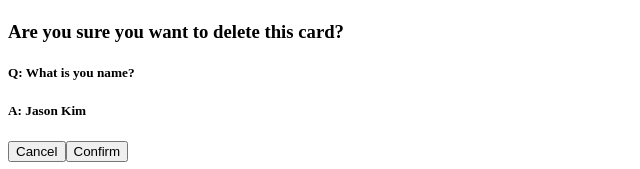
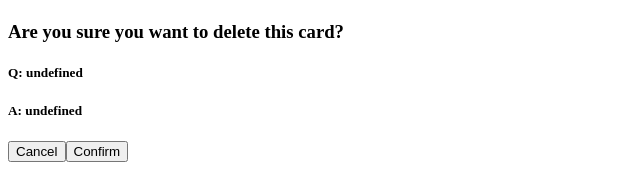
Before and after one commit to jasonkim-jk/react-flash-cards-pt, a React app: page / in a window 1280 px wide. Shown: the part 129-298 px from the top of the page, without its empty margins (0-640 px from the left). Built offline with nearby package versions, Linux system fonts and the light colour scheme; the HTML template or start-up script is replaced by a standard one.

Commit message:
added confirm method - when user click popup's confirm button, deleteCard method of App component is called - when user clicks trash button, the selected card is saved in state

```diff
--- a/src/components/app.jsx
+++ b/src/components/app.jsx
@@ -24,7 +24,7 @@ export default class App extends React.Component {
       case 'review-cards':
         return <ReviewCards activeCard={this.state.activeCard} setActive={this.setActiveCard}/>
       case 'view-cards':
-        return <ViewCards cards={this.state.cards}/>
+        return <ViewCards cards={this.state.cards} removeCard={this.deleteCard}/>
       default:
         return null;
     }
@@ -36,6 +36,10 @@ export default class App extends React.Component {
 
   addCard(card) {
     this.setState({ cards: this.state.cards.concat(card) }, () => this.saveCard())
+  }
+
+  deleteCard(card) {
+    console.log("remove: ", card)
   }
 
   setActiveCard(cardIndex) {
--- a/src/components/view-cards.jsx
+++ b/src/components/view-cards.jsx
@@ -3,13 +3,28 @@ import React from "react";
 export default class ViewCards extends React.Component {
   constructor(props) {
     super(props)
-    this.state = { showModal : "modal-none" }
+    this.state = { showModal : "modal-none", selectedCard: {} }
     this.handleErase = this.handleErase.bind(this)
+    this.handleCancel = this.handleCancel.bind(this)
+    this.handleConfirm = this.handleConfirm.bind(this)
   }
 
   handleErase(event) {
     console.log("id: ", event.target.id, "modal: ", this.state.showModal)
-    this.state.showModal === "modal-none" ? this.setState({ showModal: "modal-show" }) : this.setState({ showModal: "modal-none" })
+    if (this.state.showModal === "modal-none") {
+      this.setState({ showModal: "modal-show", selectedCard: this.props.cards[event.target.id]})
+    } else {
+      this.setState({ showModal: "modal-none" })
+    }
+  }
+
+  handleCancel() {
+    this.setState({ showModal: "modal-none", selectedCard: {} })
+  }
+
+  handleConfirm() {
+    this.handleCancel()
+    this.props.removeCard(this.state.selectedCard)
   }
 
   render() {
@@ -38,14 +53,12 @@ export default class ViewCards extends React.Component {
         <div className="modal-content">
           <div className="modal-card-container">
             <h3>Are you sure you want to delete this card?</h3>
-            <h5 className="pl-3 mt-3"><b>Q: </b>What is you name?</h5>
-            <h5 className="pl-3 mt-3"><b>A: </b>Jason Kim</h5>
+            <h5 className="pl-3 mt-3"><b>Q: </b>{`${this.state.selectedCard.question}`}</h5>
+            <h5 className="pl-3 mt-3"><b>A: </b>{`${this.state.selectedCard.answer}`}</h5>
           </div>
           <div className="button-container mt-2">
-            <button className="btn btn-outline-danger btn-sm mr-3">Cancel</button>
-            <button className="btn btn-outline-primary btn-sm mr-3">Confirm</button>
-            {/* <button type="reset" className="btn btn-outline-danger mr-3" onClick={this.reset}>Cancel</button>
-            <button type="submit" className="btn btn-outline-primary" onClick={this.handleSave}>Save Card</button> */}
+            <button className="btn btn-outline-danger btn-sm mr-3" onClick={this.handleCancel}>Cancel</button>
+            <button className="btn btn-outline-primary btn-sm mr-3" onClick={this.handleConfirm}>Confirm</button>
           </div>
         </div>
       </div>
```
